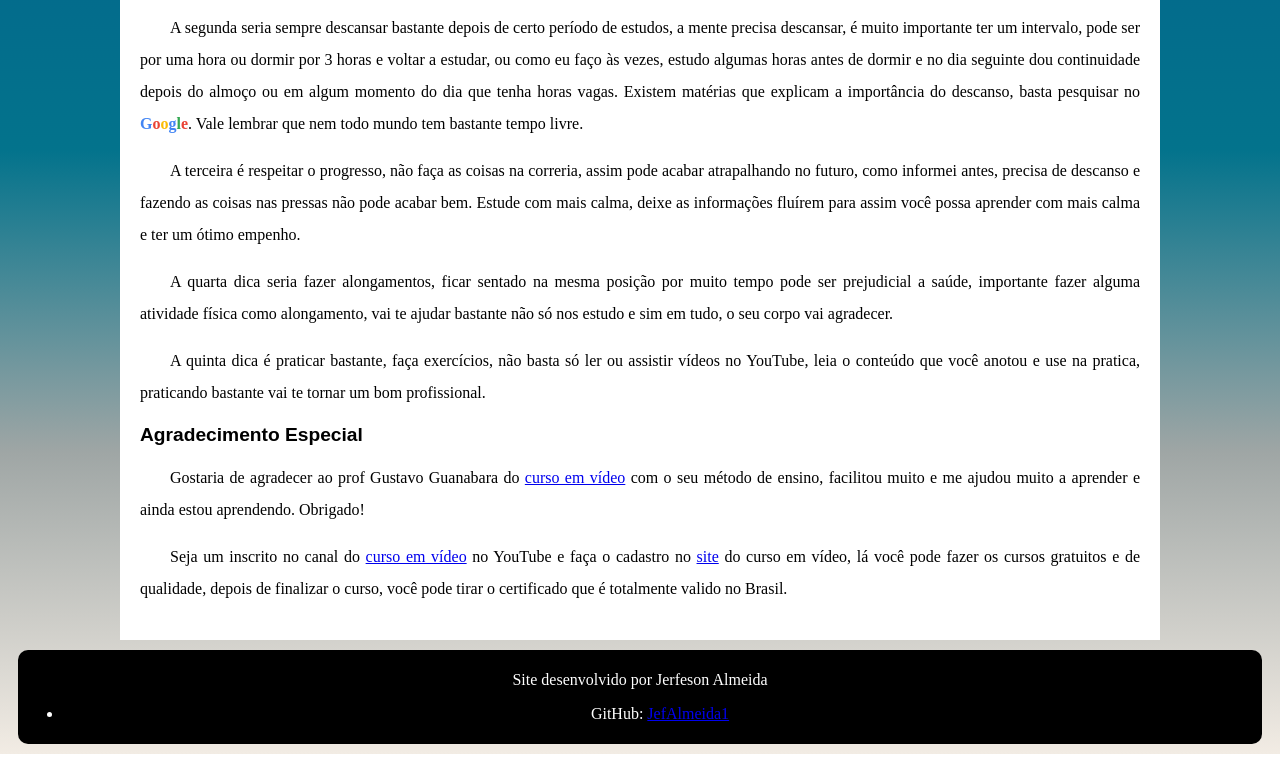
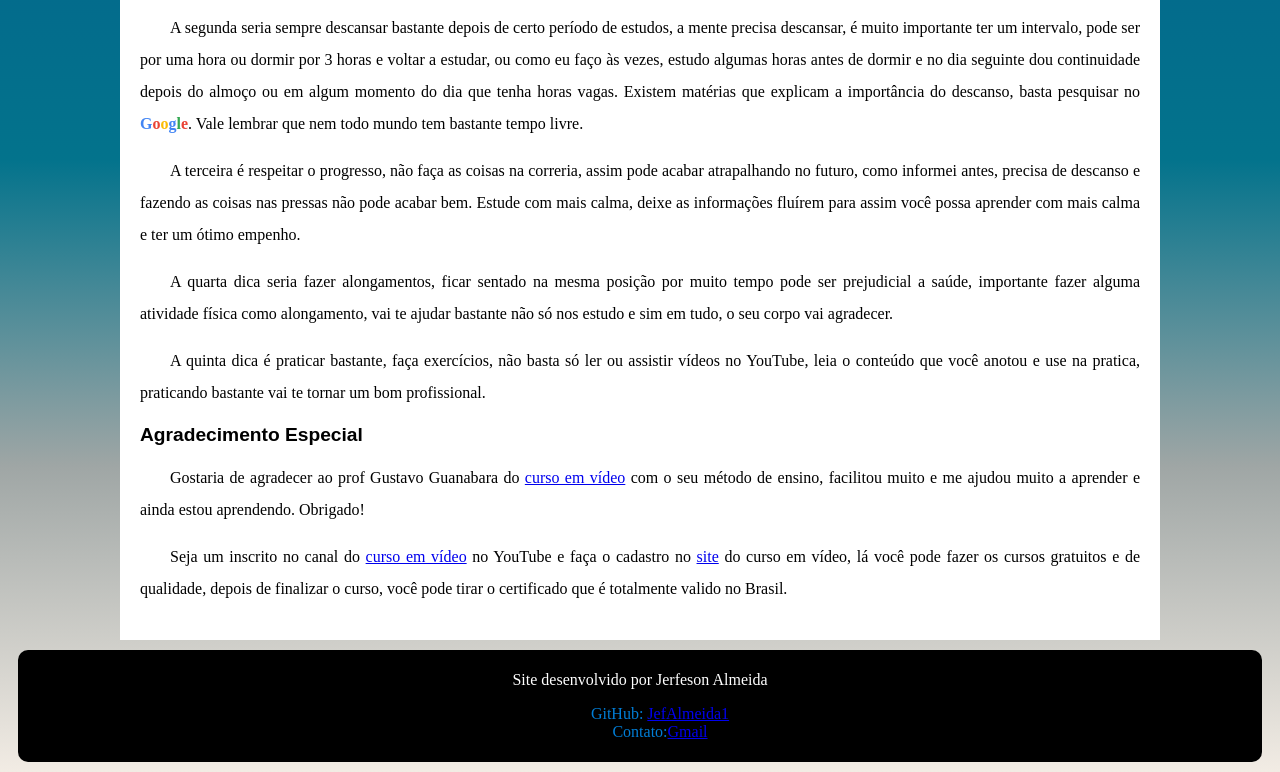
Before and after one commit to JefAlmeida1/Portfolio, a plain HTML site: page index.html in a window 1280 px wide. Shown: the part 453-1225 px from the top of the page. Drawn offline with Linux system fonts and the light colour scheme.

Commit message:
mudança de contato

```diff
--- a/index.html
+++ b/index.html
@@ -40,7 +40,8 @@
     <footer>
         <p>Site desenvolvido por Jerfeson Almeida</p>
         <ul>
-            <li>GitHub: <a href="https://github.com/JefAlmeida1" target="_blank">JefAlmeida1</a></li>
+            <li class="cont">GitHub: <a href="https://github.com/JefAlmeida1" target="_blank">JefAlmeida1</a></li>
+            <li class="cont">Contato:<a href="jafjobssp@gmail.com" target="_blank">Gmail</a></li>
         </ul>
     </footer>
 </body>
--- a/style.css
+++ b/style.css
@@ -83,6 +83,10 @@ footer{
     padding: 5px;
     background-color: black;
     color: white;
+}
+.cont{
+    list-style: none;
+    color: #007DD6;
 }
 header.html2{
     background-color: white;
```
